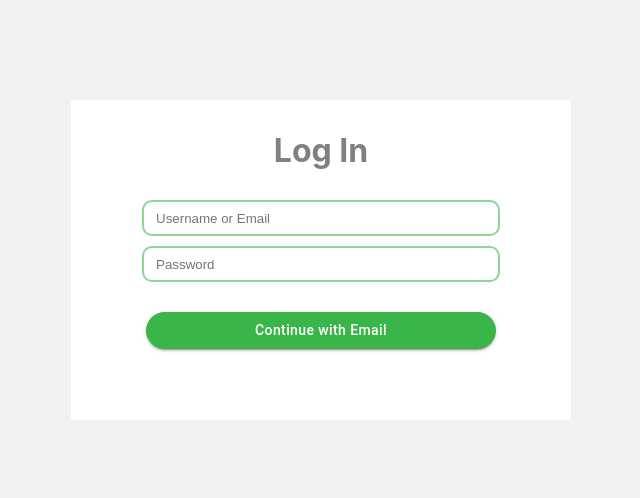
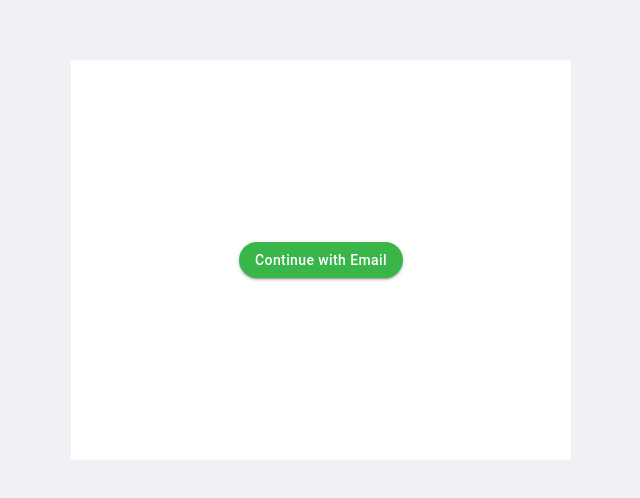
Before and after one commit to katfloyd95/upwork-clone-react, a React (Create React App) app: page /login in a window 1280 px wide. Shown: the part 140-638 px from the top of the page, without its empty margins (319-959 px from the left). Built offline with nearby package versions, Linux system fonts and the light colour scheme.

Commit message:
add material IU box component

```diff
--- a/src/Components/Login.js
+++ b/src/Components/Login.js
@@ -1,17 +1,39 @@
 import { PrimaryButton } from "./StyledComponents";
 import { FaUserAlt } from "react-icons/fa";
+import Box from '@mui/material/Box';
 
 export default function Login() {
   return (
-    <div className="login-container">
-      <div className="login-box">
-        <div className="login-content">
-          <h1>Log In</h1>
-          <input type='email' placeholder="Username or Email" />
-          <input type='password' placeholder="Password" />
-          <PrimaryButton variant="contained">Continue with Email</PrimaryButton>
-        </div>
-      </div>
-    </div>
+    <Box sx={{
+      width: '100%',
+      height: '100vh',
+      backgroundColor: '#F0F1F4',
+      display: 'flex',
+      alignItems: 'center',
+      justifyContent: 'center'
+    }}>
+      <Box sx={{
+        backgroundColor:'white',
+        width: '500px',
+        height: '400px',
+        display: 'flex',
+        justifyContent: 'center',
+        alignItems: 'center',
+        p: '40px',
+        boxSizing: 'border-box'
+      }}>
+        <PrimaryButton variant="contained">Continue with Email</PrimaryButton>
+      </Box>
+    </Box>
+    // <div className="login-container">
+    //   <div className="login-box">
+    //     <div className="login-content">
+    //       <h1>Log In</h1>
+    //       <input type='email' placeholder="Username or Email" />
+    //       <input type='password' placeholder="Password" />
+    //       <PrimaryButton variant="contained">Continue with Email</PrimaryButton>
+    //     </div>
+    //   </div>
+    // </div>
   );
 }
--- a/src/Components/StyledComponents.js
+++ b/src/Components/StyledComponents.js
@@ -7,6 +7,5 @@ const SECONDARY_NAVY = "#2B5468";
 export const PrimaryButton = styled(Button)(() => ({
   background: PRIMARY_GREEN,
   textTransform: 'none',
-  borderRadius: '20px',
-  width: '100%'
+  borderRadius: '20px'
 }));
--- a/src/index.css
+++ b/src/index.css
@@ -6,6 +6,7 @@ body {
 }
 .App {
   background-color: #F1F2F4;
+  text-align: center;
 }
 .login-container {
   display: flex;
```
